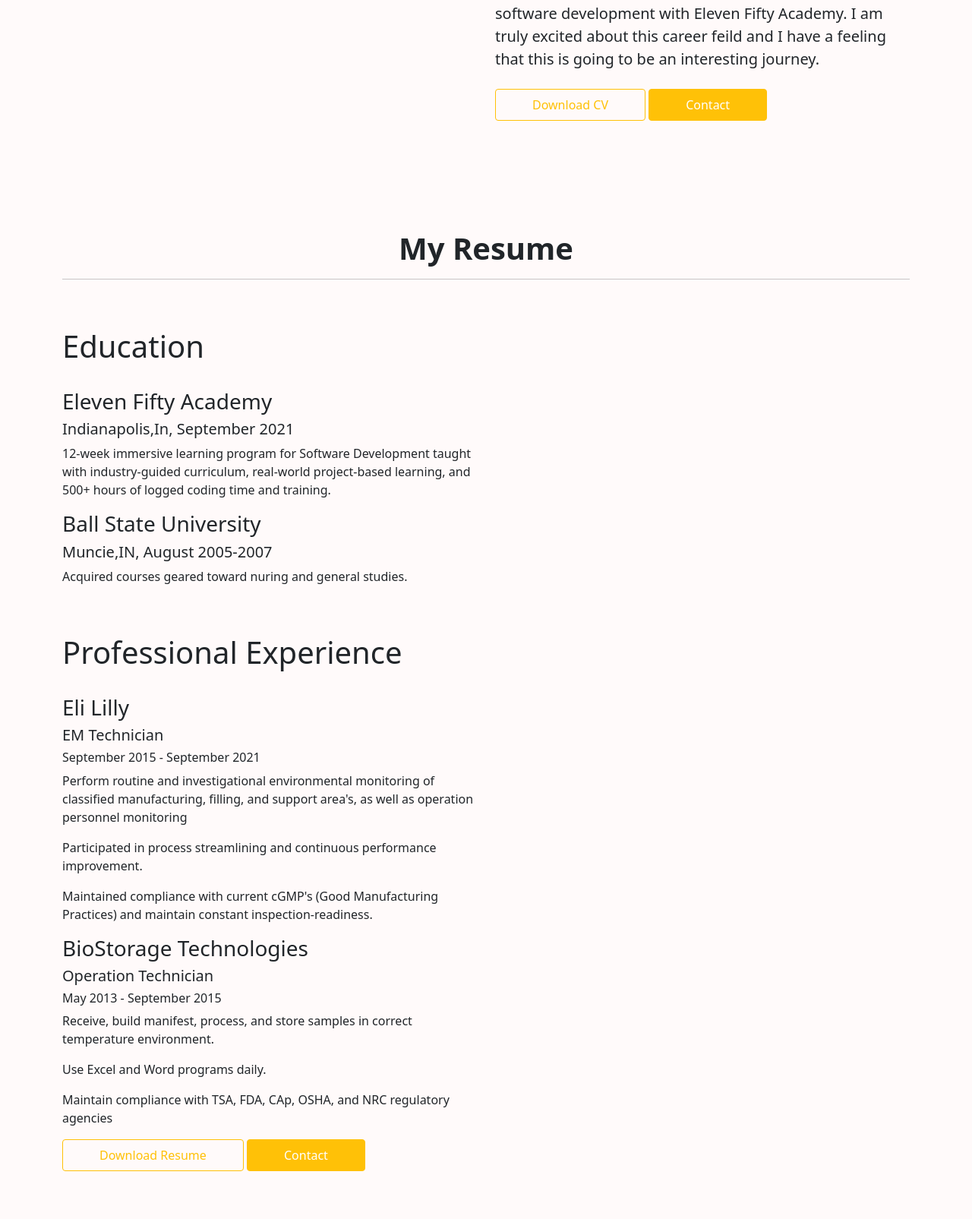
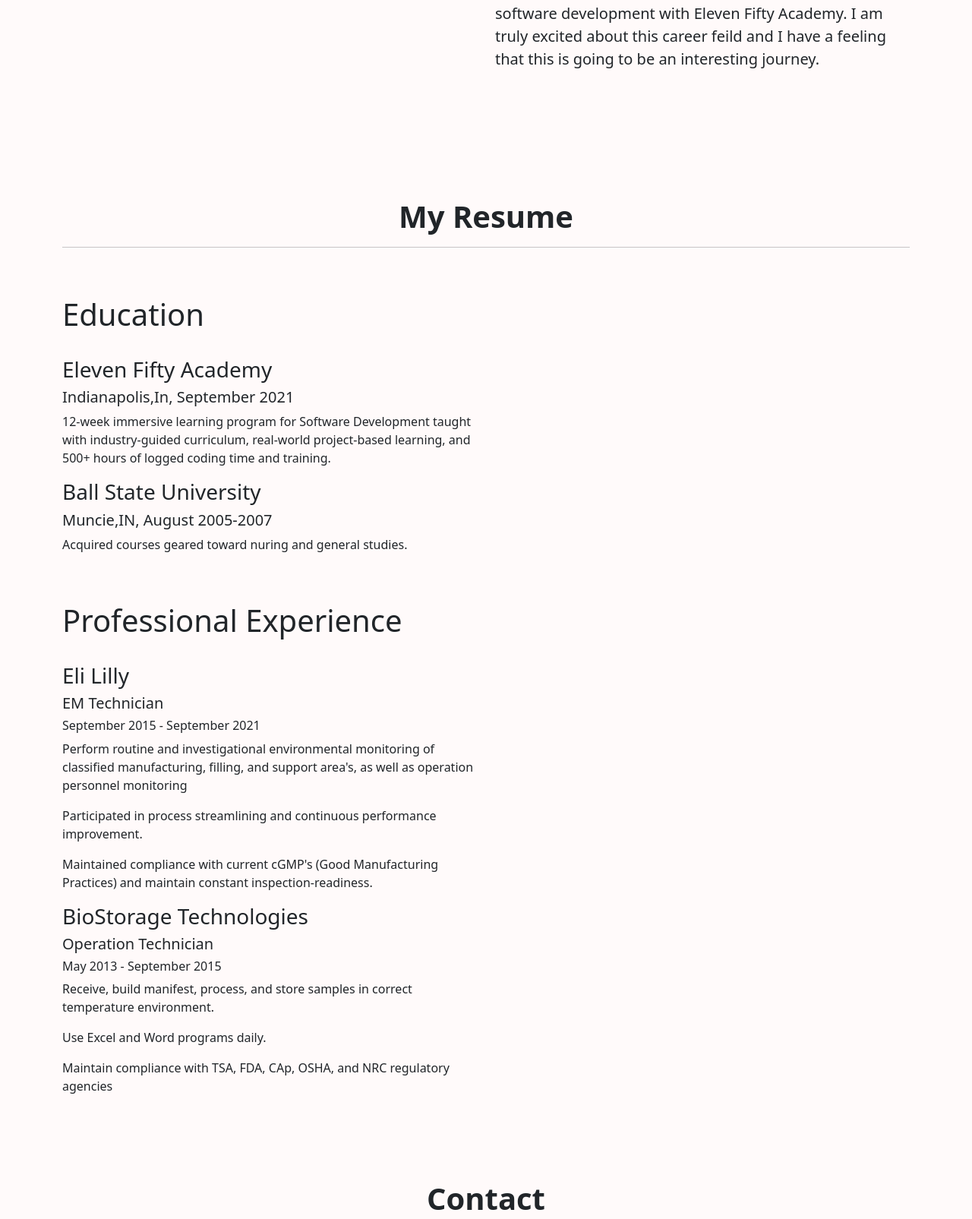
Before and after one commit to cnbrown2021/TechPortfolio, a plain HTML site: page index.html in a window 1280 px wide. Shown: the part 1399-3004 px from the top of the page at 76% size. Drawn offline with nearby package versions, Linux system fonts and the light colour scheme.

Commit message:
mute buttons

```diff
--- a/index.html
+++ b/index.html
@@ -96,10 +96,10 @@
                       <h1 class="fw-bold">CIARA BROWN</h1>
                       <h3 class="text-warning">SOFTWARE DEVELOPER</h3>
                       <p class="lead mb-4">We  all have a moment in our life where we get an ah-ha moment, and that moment for me was in 2020. At that point I had been in the medical laboratory field for 10+ years and I began to have a strong desire to dive into a new field, specifically a field in tech. Growing up my family had a computer in our household, that my siblings and I used mostly for video games, and it wasn't until the Myspace days that I began to recognize code and the importance that it held. Fast-forward and throughout my career, technology was still a part of my life, but from a user standpoint. I started to become curious about the backend of technology so I decided to take a leap of faith, quit my comfortable job at a big pharmaceutical company here in Indianapolis, and dove right into learning software development with Eleven Fifty Academy. I am truly excited about this career feild and I have a feeling that this is going to be an interesting journey.</p>
-                      <div class="buttons">
+                      <!--<div class="buttons">
                          <button class="btn btn-outline-warning px-5 py-2">Download CV</button>
                          <button class="btn btn-warning text-white px-5 py-2">Contact</button>
-                      </div>
+                      </div> -->
                   </div>
               </div>
           </div>
@@ -142,10 +142,10 @@
                       <p>Receive, build manifest, process, and store samples in correct temperature environment.</p>
                       <p>Use Excel and Word programs daily.</p>
                       <p>Maintain compliance with TSA, FDA, CAp, OSHA, and NRC regulatory agencies</p>
-                      <div class="buttons">
+                      <!--<div class="buttons">
                         <button class="btn btn-outline-warning px-5 py-2">Download Resume</button>
                         <button class="btn btn-warning text-white px-5 py-2">Contact</button>
-                     </div>
+                     </div> -->
                   </div>
               </div>
           </div>
```
